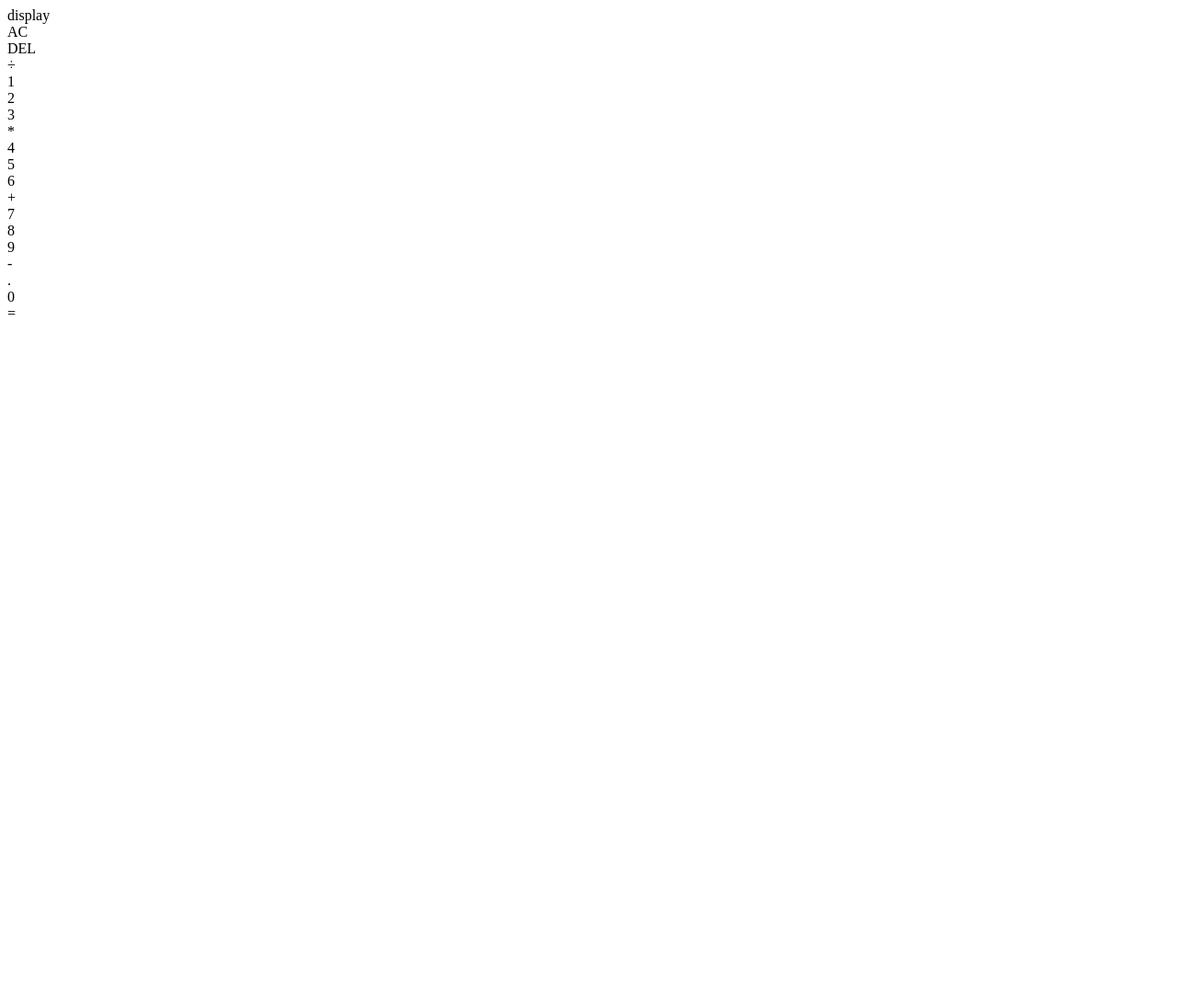
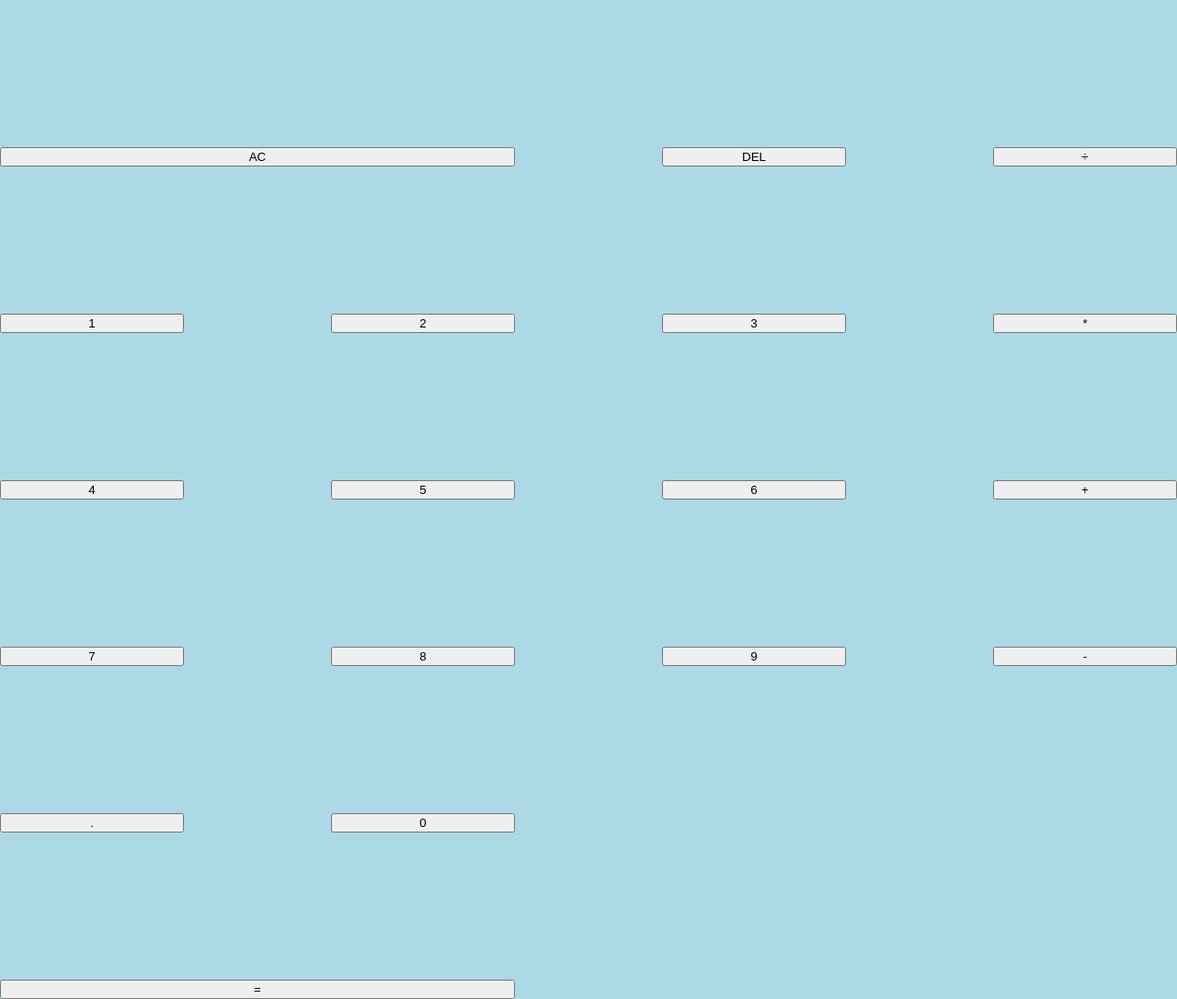
Before and after one commit to nej-nl/JS-calculator, a plain HTML site: page index.html in a window 1280 px wide. Shown: the whole page at 92% size. Before the commit the page ends 800 px from the top, so only its background shows below. Drawn offline with Linux system fonts and the light colour scheme.

Commit message:
starting on css

```diff
--- a/index.html
+++ b/index.html
@@ -8,32 +8,36 @@
     <link rel="stylesheet" href="style.css">
     <script src="script.js" defer></script>
 </head>
+
 <body>
-    <div class="grid-container">
-        <div class="grid-item grid-screen">display</div>
+    <div class="calculator-grid">
+        <div class="output">
+            <div class="previous-operand"></div>
+            <div class="current-operand"></div>
+        </div>
 
-        <div class="grid-item">AC</div>
-        <div class="grid-item">DEL</div>
-        <div class="grid-item">÷</div>
+        <button class="span-two">AC</button>
+        <button>DEL</button>
+        <button>÷</button>
 
-        <div class="grid-item">1</div>
-        <div class="grid-item">2</div>
-        <div class="grid-item">3</div>
-        <div class="grid-item">*</div>
+        <button>1</button>
+        <button>2</button>
+        <button>3</button>
+        <button>*</button>
 
-        <div class="grid-item">4</div>
-        <div class="grid-item">5</div>
-        <div class="grid-item">6</div>
-        <div class="grid-item">+</div>
+        <button>4</button>
+        <button>5</button>
+        <button>6</button>
+        <button>+</button>
 
-        <div class="grid-item">7</div>
-        <div class="grid-item">8</div>
-        <div class="grid-item">9</div>
-        <div class="grid-item">-</div>
+        <button>7</button>
+        <button>8</button>
+        <button>9</button>
+        <button>-</button>
 
-        <div class="grid-item">.</div>
-        <div class="grid-item">0</div>
-        <div class="grid-item">=</div>
+        <button>.</button>
+        <button>0</button>
+        <button class="span-two">=</button>
     </div>
 
 </body>
--- a/style.css
+++ b/style.css
@@ -0,0 +1,34 @@
+*, *::before, *::after {
+    box-sizing: border-box;
+    font-family: Gotham Rounded, sans-serif;
+    font-weight: normal;
+}
+
+
+body {
+    padding: 0;
+    margin: 0;
+    background: linear-gradient(to right, #e66465, #9198e5);
+}
+
+.calculator-grid {
+    display: grid;
+    grid-template-columns: repeat(4, 1fr);
+    gap: 10em;
+    width: 100%;
+
+    background: lightblue;
+}
+
+.output {
+    grid-column-start: 1;
+    grid-column-end: 5;
+    background: transparent;
+    background-color: rgb(51, 51, 51);
+
+}
+
+.span-two {
+    grid-column-start: 1;
+    grid-column-end: 3;
+}
```
